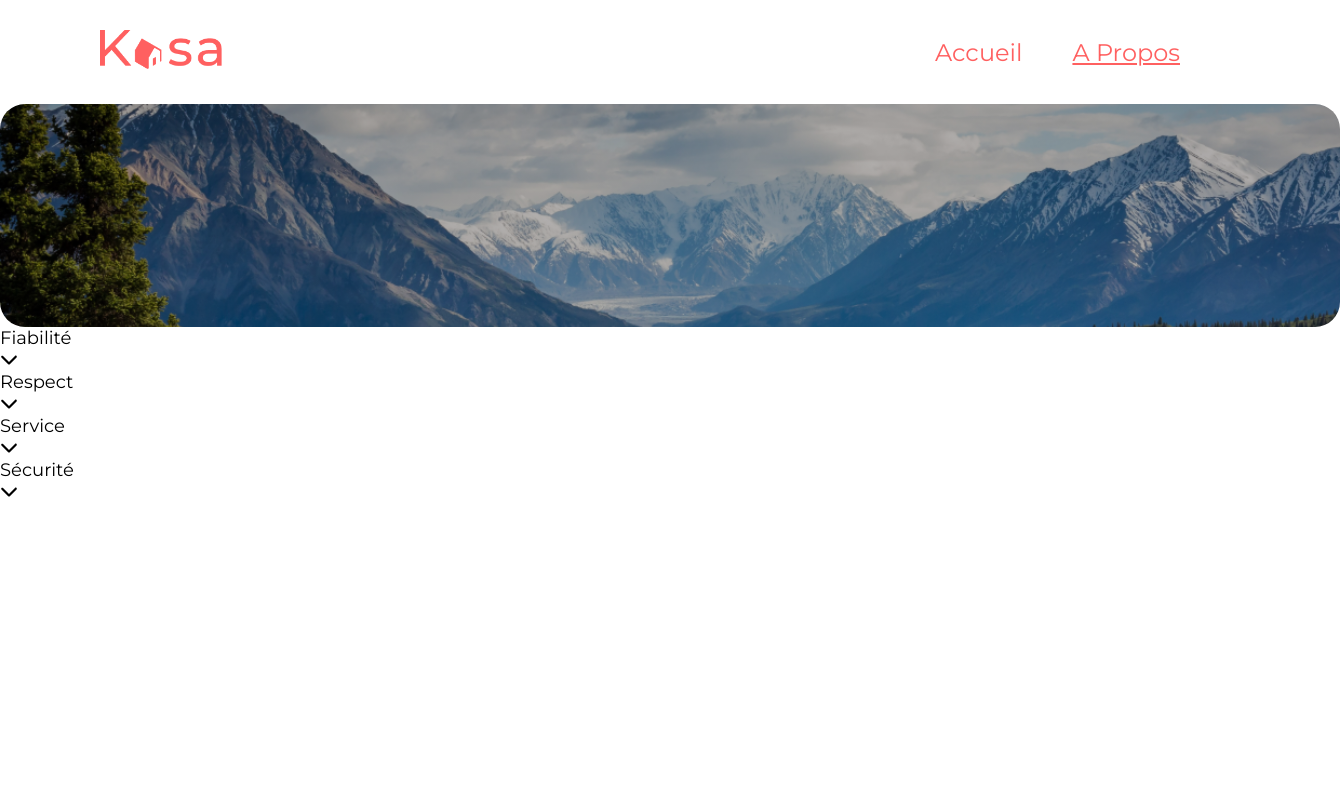
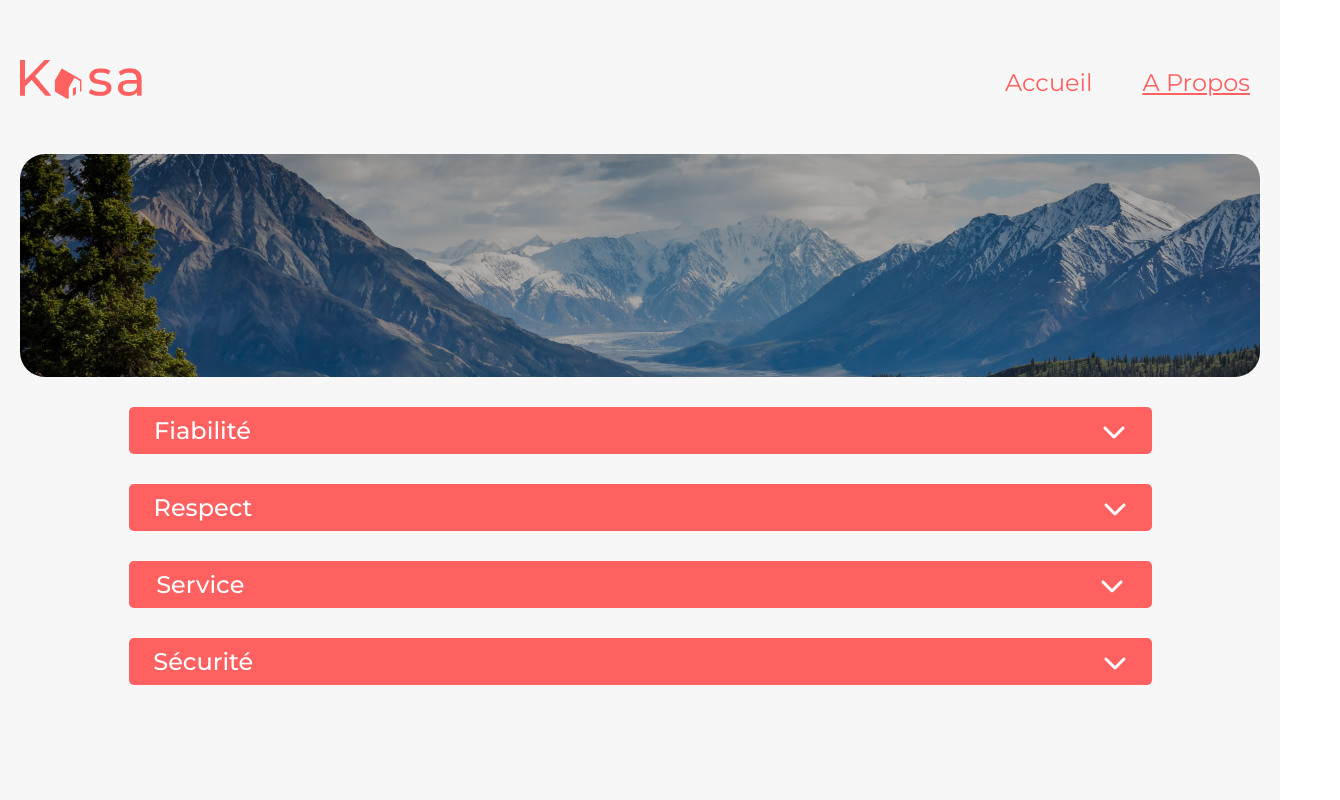
Before and after one commit to VSABernard/P11-Kasa, a React (Create React App) app: page /about in a window 1280 px wide. Shown: the top 800 px of the page, 1340 px wide, since content can reach past the window. Built offline with nearby package versions, Linux system fonts and the light colour scheme.

Commit message:
Add CSS to page About

```diff
--- a/src/components/Accordion/Accordion.css
+++ b/src/components/Accordion/Accordion.css
@@ -0,0 +1,48 @@
+.accordion-block {
+    display: flex;
+    flex-direction: column;
+    justify-content: space-between;
+    row-gap: 30px;
+    margin: 30px auto 200px;
+    width: 1023px;
+}
+
+.accordion-section {
+    position: relative;
+    display: flex;
+    flex-direction: row;
+    justify-content: space-around;
+    align-items: center;
+    gap: 800px;
+    width: 1023px;
+    height: 47px;
+    background: #FF6060;
+    border-radius: 5px;
+}
+
+.accordion-title, .chevron {
+    font-family: 'Montserrat';
+    font-style: normal;
+    font-weight: 500;
+    font-size: 24px;
+    line-height: 34px;
+    display: flex;
+    align-items: flex-start;
+    color: #FFFFFF;
+    left: 18px;
+}
+
+.accordion-content {
+    max-width: 1023px;
+    height: auto;
+    background: #E5E5E5;
+    border-radius: 5px;
+    font-family: 'Montserrat';
+    font-style: normal;
+    font-weight: 400;
+    font-size: 24px;
+    line-height: 34px;
+    color: #FF6060;
+    padding: 30px 27px 20px 18px;
+    top: 38px;
+}
--- a/src/components/Accordion/Accordion.jsx
+++ b/src/components/Accordion/Accordion.jsx
@@ -2,17 +2,18 @@ import React, { useState } from 'react'
 import { library } from '@fortawesome/fontawesome-svg-core';
 import { fas } from '@fortawesome/free-solid-svg-icons';
 import { FontAwesomeIcon } from '@fortawesome/react-fontawesome';
+import "../Accordion/Accordion.css"
 
-library.add(fas);
+library.add(fas)
 
 const Accordion = ({ title, content }) => {
   const [isActive, setIsActive] = useState(false);
 
   return (
     <div className="accordion-item">
-      <div className="accordion-title" onClick={() => setIsActive(!isActive)}>
-        <div>{title}</div>
-        <FontAwesomeIcon icon={`${isActive  ? 'chevron-up' : 'chevron-down'}`} />
+      <div className="accordion-section" onClick={() => setIsActive(!isActive)}>
+        <div className='accordion-title'>{title}</div>
+        <FontAwesomeIcon className='chevron' icon={`${isActive  ? 'chevron-up' : 'chevron-down'}`} />
       </div>
       {isActive && <div className="accordion-content">{content}</div>}
     </div>
--- a/src/components/Banner/Banner.css
+++ b/src/components/Banner/Banner.css
@@ -3,7 +3,7 @@
     margin: auto;
     z-index: 1;
     height: 223px;
-    width: 1340px;
+    width: 1240px;
     border-radius: 25px;
     background-size: cover;
     overflow: hidden;
--- a/src/components/Footer/Footer.css
+++ b/src/components/Footer/Footer.css
@@ -2,11 +2,12 @@ footer {
     display: block;
     background-color: #000;
     text-align: center;
-    width: 100%;
+    width: auto;
     height: 124px;
     margin: auto;
     padding: 65px 0px 20px 0px;
     color: #fff;
+    bottom: 0;
 }
 
 img {
--- a/src/components/Header/Header.css
+++ b/src/components/Header/Header.css
@@ -1,18 +1,18 @@
 header {
+    position: inherit;
+    width: 1240px;
     color: white;
     text-align: left;
-    margin: auto;
-    padding: 30px 100px;
+    margin: 50px auto;
     display: flex;
     flex-direction: row;
     justify-content: space-between;
     align-items: center;
-    position: relative;
 }
 
 img .kasa-logo {
     height: 68px;
     width: 210px;
     object-fit: cover;
-    margin-top: 40px;
+    margin: 40px auto;
 }
--- a/src/components/LodgingList/LodgingList.css
+++ b/src/components/LodgingList/LodgingList.css
@@ -1,13 +1,14 @@
 .lodgingList-card {
     display: flex;
     flex-direction: row;
-    justify-content: space-between;
+    justify-content: flex-start;
     flex-wrap: wrap;
     align-items: center;
     width: 100%;
     margin: auto;
-    padding-bottom: 30px;
-    gap: 50px;
+    padding-left: 20px;
+    row-gap: 30px;
+    column-gap: 25px;
     position: relative;
     z-index: 1;
     border-radius: 10px;
@@ -20,7 +21,7 @@
     position: relative;
     z-index: 1;
     border-radius: 10px;
-    position: relative;
+    margin: 20px;
 }
 
 .lodging-image {
--- a/src/components/Navigation/Navigation.css
+++ b/src/components/Navigation/Navigation.css
@@ -3,6 +3,7 @@
     display: flex;
     justify-content: flex-end;
     gap: 50px;
+    margin-right: 10px;
 }
 
 .nav a {
--- a/src/pages/About/About.css
+++ b/src/pages/About/About.css
@@ -0,0 +1,6 @@
+.about {
+    height: auto;
+    margin: auto;
+    padding-top: 10px;
+    background: #f7f7f7;
+}
--- a/src/pages/About/About.jsx
+++ b/src/pages/About/About.jsx
@@ -3,6 +3,8 @@ import Header from "../../components/Header/Header"
 import Banner from "../../components/Banner/Banner"
 import Accordion from "../../components/Accordion/Accordion"
 import accordionData from "../../data/accordionData.json"
+import "../../pages/About/About.css"
+import Footer from "../../components/Footer/Footer"
 
 
 const About = () => {
@@ -18,9 +20,10 @@ const About = () => {
             </div>
             <div className="accordion-block">
                 {accordionData.map(({ title, content }) => (
-                <Accordion title={title} content={content} />
+                <Accordion key={title} title={title} content={content} />
                 ))}
             </div>
+            <Footer />
         </div>
     )
 }
--- a/src/pages/Homepage/Homepage.css
+++ b/src/pages/Homepage/Homepage.css
@@ -5,7 +5,7 @@
 
 .main-homepage {
     background: #F6F6F6;
-    padding: 50px 50px 20px 50px;
+    padding: 30px 0 20px 0;
     border-radius: 25px;
     margin: 50px auto;
     width: 1240px;
```
